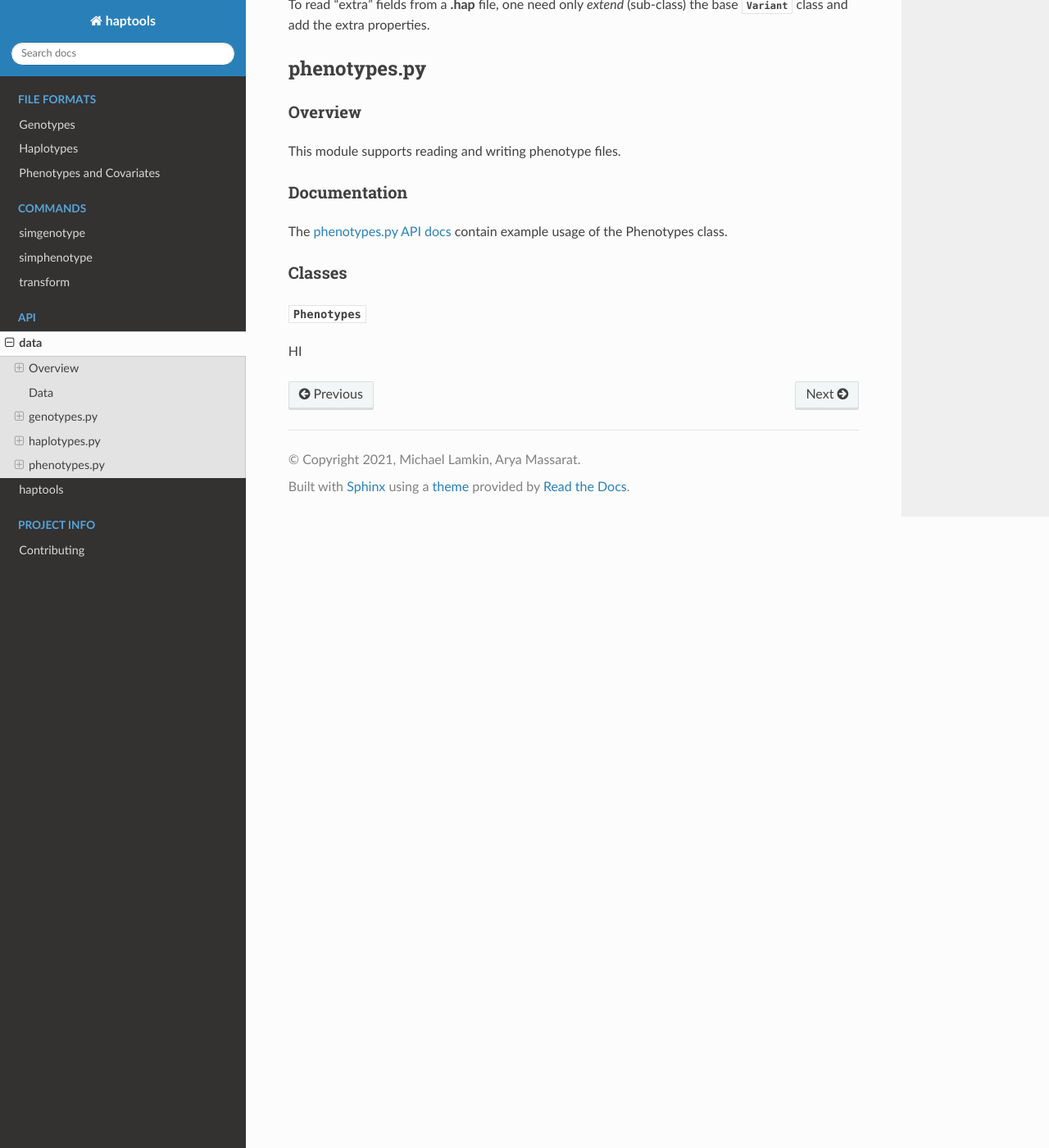
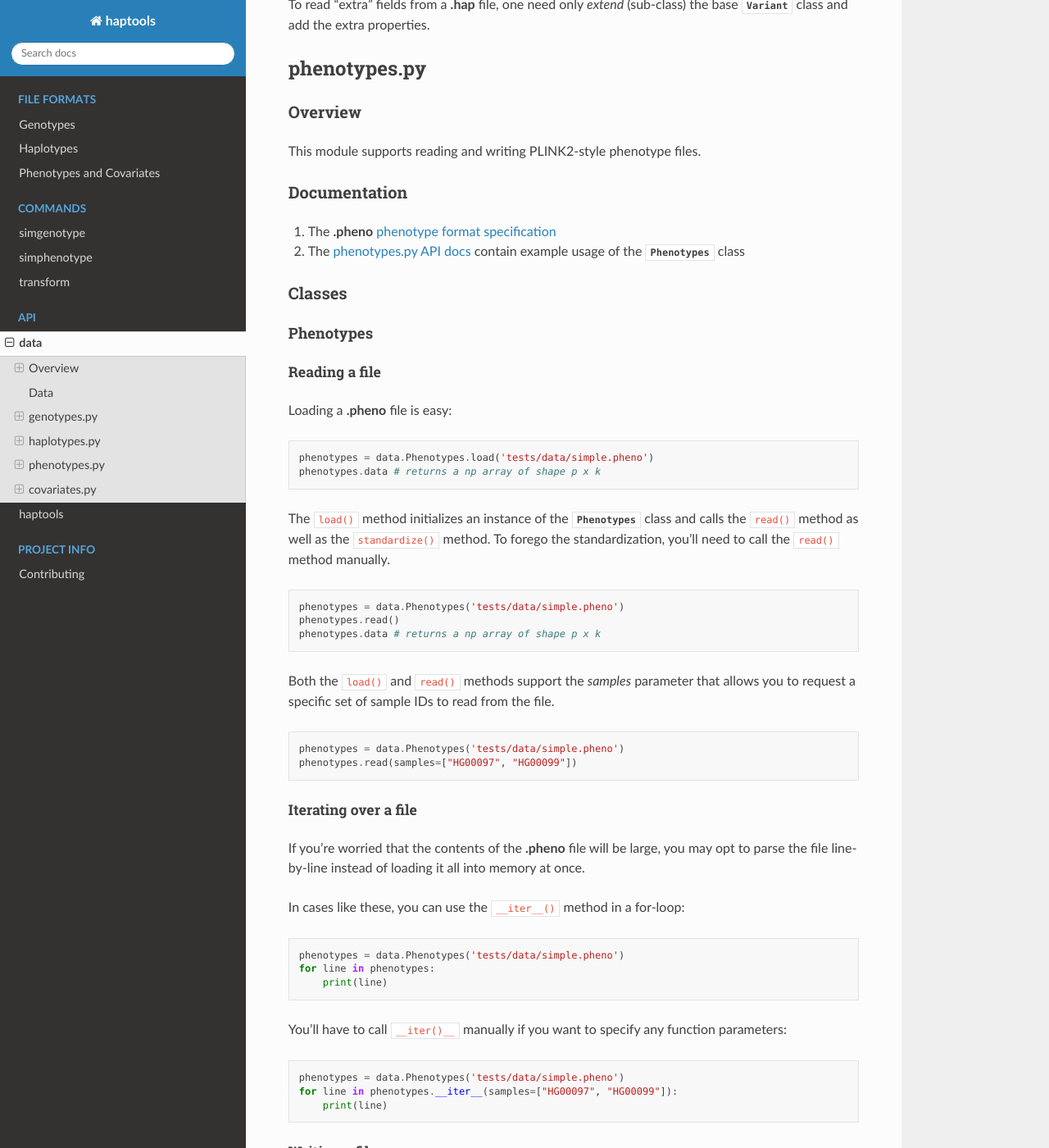
Before and after one commit to CAST-genomics/haptools, a Sphinx documentation site: the page built from docs/api/data.rst, in a window 1280 px wide and 1400 px high, scrolled down 8336 px. Shown: the whole window at 82% size. Built offline with Sphinx 7.4.7 and the Read the Docs theme 2.0.0, drawn with Linux system fonts in a browser that asks for light colours; some of the changed text lies outside the part shown.

Commit message:
add phenotypes and covariates section to data docs

```diff
--- a/docs/api/data.rst
+++ b/docs/api/data.rst
@@ -237,7 +237,7 @@
 
 .. code-block:: python
 
-	haplotypes = data.Haplotypes('tests/data/basic.hap'), Haplotype, Variant
+	haplotypes = data.Haplotypes('tests/data/basic.hap', Haplotype, Variant)
 	haplotypes.read()
 	haplotypes.data # returns a dictionary of Haplotype objects
 
@@ -245,7 +245,7 @@
 
 .. code-block:: python
 
-	haplotypes = data.Haplotypes('tests/data/basic.hap.gz'), Haplotype, Variant
+	haplotypes = data.Haplotypes('tests/data/basic.hap.gz', Haplotype, Variant)
 	haplotypes.read(region='chr21:26928472-26941960', haplotypes=["chr21.q.3365*10"])
 
 The file must be indexed if you wish to use these parameters, since in that case, the ``read()`` method can take advantage of the indexing to parse the file a bit faster. Otherwise, if the file isn't indexed, the ``read()`` method will assume the file could be unsorted and simply reads each line one-by-one. Although I haven't tested it yet, streams like stdin should be supported by this case.
@@ -319,15 +319,88 @@
 ~~~~~~~~~~~~~
 Overview
 --------
-This module supports reading and writing phenotype files.
+This module supports reading and writing PLINK2-style phenotype files.
 
 Documentation
 -------------
 
-The :ref:`phenotypes.py API docs <api-haptools-data-phenotypes>` contain example usage of the Phenotypes class.
+1. The **.pheno** `phenotype format specification <https://www.cog-genomics.org/plink/2.0/input#pheno>`_
+2. The :ref:`phenotypes.py API docs <api-haptools-data-phenotypes>` contain example usage of the :class:`Phenotypes` class
 
 Classes
 -------
-:class:`Phenotypes`
-+++++++++++++++++++
-HI
+Phenotypes
+++++++++++
+Reading a file
+**************
+Loading a **.pheno** file is easy:
+
+.. code-block:: python
+
+	phenotypes = data.Phenotypes.load('tests/data/simple.pheno')
+	phenotypes.data # returns a np array of shape p x k
+
+The ``load()`` method initializes an instance of the :class:`Phenotypes` class and calls the ``read()`` method as well as the ``standardize()`` method. To forego the standardization, you'll need to call the ``read()`` method manually.
+
+.. code-block:: python
+
+	phenotypes = data.Phenotypes('tests/data/simple.pheno')
+	phenotypes.read()
+	phenotypes.data # returns a np array of shape p x k
+
+Both the ``load()`` and ``read()`` methods support the `samples` parameter that allows you to request a specific set of sample IDs to read from the file.
+
+.. code-block:: python
+
+	phenotypes = data.Phenotypes('tests/data/simple.pheno')
+	phenotypes.read(samples=["HG00097", "HG00099"])
+
+Iterating over a file
+*********************
+If you're worried that the contents of the **.pheno** file will be large, you may opt to parse the file line-by-line instead of loading it all into memory at once.
+
+In cases like these, you can use the ``__iter__()`` method in a for-loop:
+
+.. code-block:: python
+
+	phenotypes = data.Phenotypes('tests/data/simple.pheno')
+	for line in phenotypes:
+	    print(line)
+
+You'll have to call ``__iter()__`` manually if you want to specify any function parameters:
+
+.. code-block:: python
+
+	phenotypes = data.Phenotypes('tests/data/simple.pheno')
+	for line in phenotypes.__iter__(samples=["HG00097", "HG00099"]):
+	    print(line)
+
+Writing a file
+**************
+To write to a **.pheno** file, you must first initialize a :class:`Phenotypes` object and then fill out the necessary properties:
+
+.. code-block:: python
+
+	phenotypes = data.Phenotypes('tests/data/example-write.pheno')
+	phenotypes.data = np.array([[1, 0.2], [1, 0.5], [0, 0.9]], dtype='float64')
+	phenotypes.samples = ("HG00097", "HG00099", "HG00100")
+	phenotypes.names = ("height", "bmi")
+	phenotypes.write()
+
+covariates.py
+~~~~~~~~~~~~~
+Overview
+--------
+This module supports reading and writing PLINK2-style covariate files.
+
+Documentation
+-------------
+
+1. The **.covar** `covariate format specification <https://www.cog-genomics.org/plink/2.0/input#covar>`_
+2. The :ref:`covariates.py API docs <api-haptools-data-covariates>` contain example usage of the :class:`Covariates` class
+
+Classes
+-------
+Covariates
+++++++++++
+The :class:`Covariates` class is simply a sub-class of the :class:`Phenotypes` class. It has all of the same methods and properties. There are no major differences between the two classes, except between the file extensions that they use.
--- a/docs/api/haptools.rst
+++ b/docs/api/haptools.rst
@@ -45,6 +45,8 @@
    :undoc-members:
    :show-inheritance:
 
+.. _api-haptools-data-covariates:
+
 haptools.data.covariates module
 ~~~~~~~~~~~~~~~~~~~~~~~~~~~~~~~
 
```
Also changed, not shown: other parts of docs/api/data.rst (+2 -2 lines), docs/commands/transform.rst (+0 -7 lines), docs/formats/genotypes.rst (+7 -0 lines), 3 other files.
